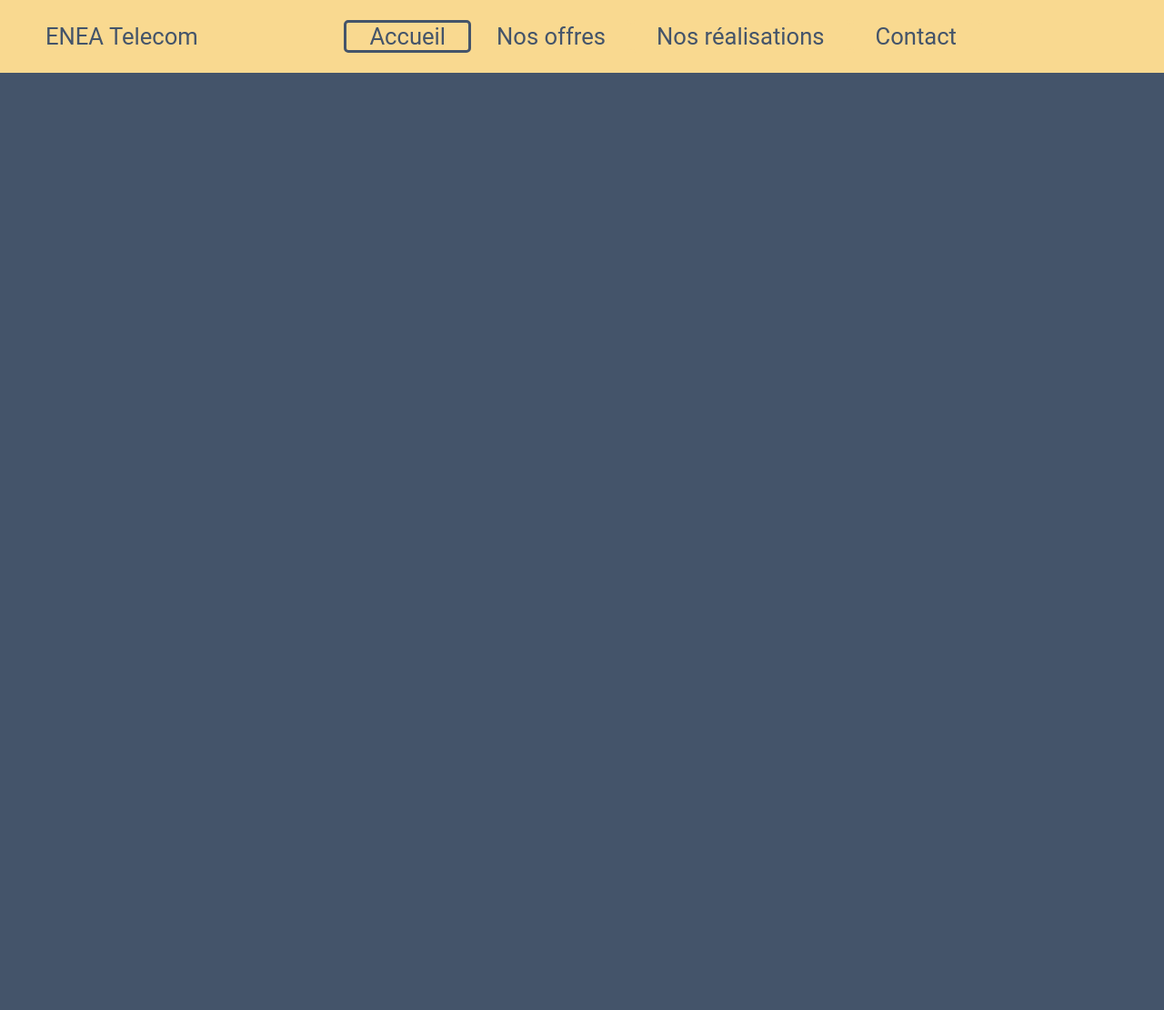
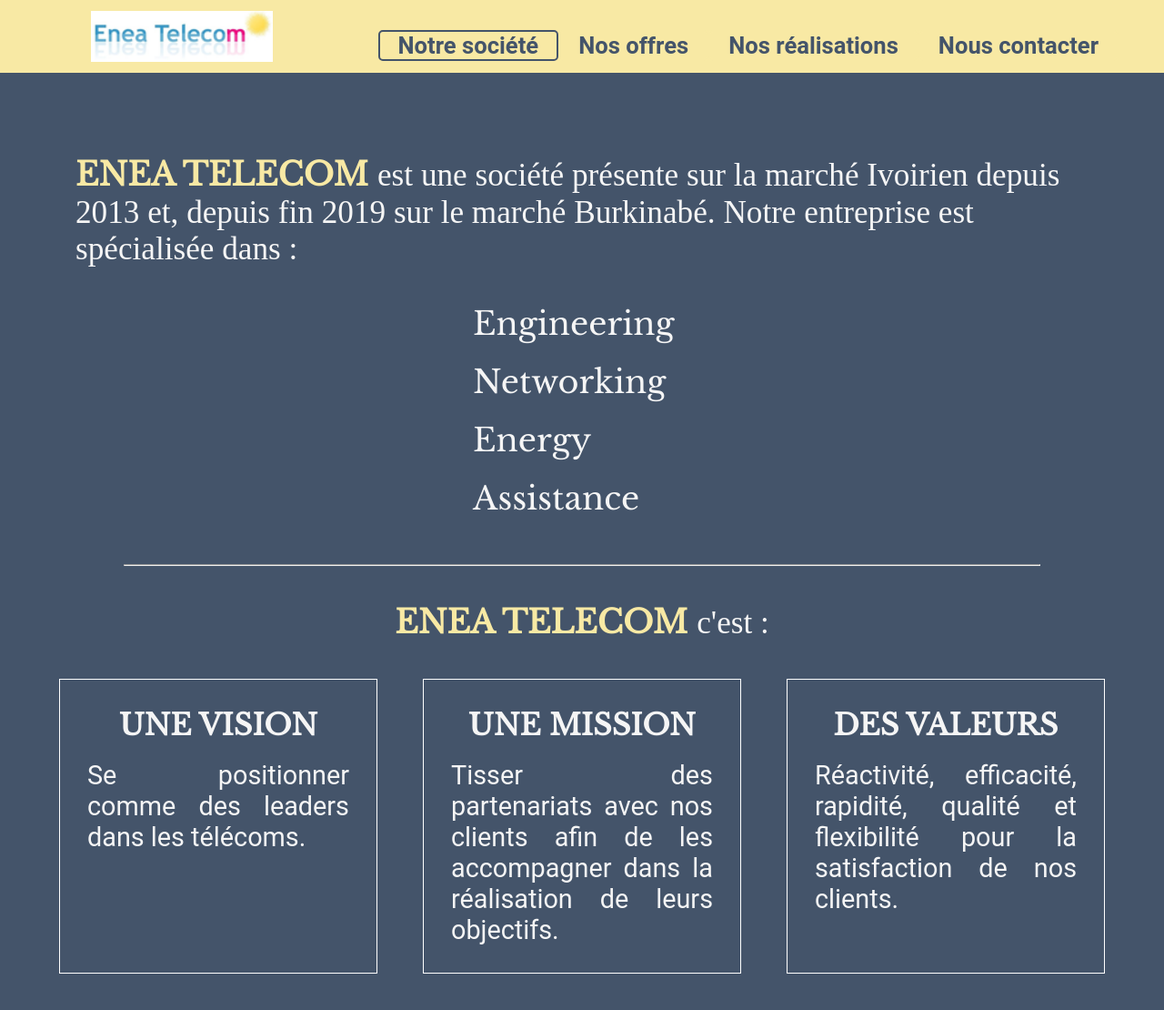
Before and after one commit to ElphP/EneaTelecom, a PHP site: page / in a window 1280 px wide. Shown: the whole page at 91% size. Before the commit the page ends 80 px from the top, so only its background shows below. Run offline with PHP 8.4, Linux system fonts and the light colour scheme.

Commit message:
présentation

```diff
--- a/Enea.css
+++ b/Enea.css
@@ -3,86 +3,317 @@
     padding: 0px;
     box-sizing: border-box;
 }
-body{
-    background-color: #44546A;
+body {
+    background-color: #44546a;
 }
-nav{
-    background-color: #F9D990;
+nav {
+    background-color: #f8e9a4;
     font-family: "Roboto";
     font-size: 1.6rem;
-    height:80px;
+    height: 80px;
     width: 100vw;
     display: flex;
     justify-content: space-between;
     position: sticky;
     align-items: center;
     padding-right: 200px;
-    padding-left: 50px;
-    color: #44546A;
+    padding-left: 100px;
+    color: #44546a;
+}
+
+.logo {
+    width: 200px;
 }
 
 .onglets {
-    display:flex;
-flex-direction: row;
+    display: flex;
+    flex-direction: row;
+    padding-top: 20px;
 }
-section  {
+
+section {
     width: auto;
     position: relative;
 }
 
-
-
-ul{
+.ssmenu {
     display: flex;
     list-style: none;
     flex-direction: column;
     position: absolute;
     width: 100%;
-    padding: 10px 0px 10px 0px, ;
-    margin:10px 0px 0px 0px;
-   visibility: hidden;
+    margin-top: 2px;
+    opacity: 0;
+    transition: all 2s;
+    font-size: 1.3rem;
 }
 
 section:hover:nth-child(3) ul {
-    visibility: visible;
+    opacity: 1;
+    transition: all 1s;
 }
 
+section:hover:nth-child(1) ul {
+    opacity: 1;
+    transition: all 1s;
+}
 
 a {
     text-decoration: none;
-    color: #44546A;
-     padding: 10px 20px;
-     margin: 5px;
+    color: #44546a;
+    padding: 10px 15px;
+    margin: 5px;
+    font-weight: bolder;
+    /* text-shadow: 2px 2px 6px  rgb(197, 220, 231); */
 }
 
-li{
-    padding: 5px 5px;
-    background-color: #F9D990;
+li {
+    padding: 10px 5px;
+    background-color: white;
     text-align: center;
-    border: 1px solid white;
+    border: 2px solid #f8e9a4;
 }
 
-li:last-child  {
+li:last-child {
     border-top: none;
 }
 
 li:hover {
-    background-color: #fffd6d;
+    background-color: rgb(197, 220, 231);
 }
 
 .o1 {
-    border: 3px solid #44546A ;
+    border: 2px solid #44546a;
     border-radius: 5px;
 }
 .o2 {
-    border: 3px solid  #F9D990 ;
+    border: 2px solid #f8e9a4;
     border-radius: 5px;
 }
 
+.burger {
+    display: none;
+}
 
+.navbar_lien {
+    display: none;
+}
 
 section:hover {
-  background-color: #fffd6d;
-  border-radius: 5px;
-  cursor: pointer;
+    background-color: rgb(197, 220, 231);
+    border-radius: 5px;
+    cursor: pointer;
 }
+.presentation {
+    padding: 80px 10px 0px 10px;
+}
+
+.presaccueil {
+    margin: auto;
+    padding: 10px;
+    font-size: 2.2rem;
+    color: whitesmoke;
+    width: 90%;
+}
+
+.nom {
+    color: #f8e9a4;
+    font-family: "Libre Baskerville";
+    font-weight: bold;
+}
+
+.animation {
+    padding: 20px;
+    display: flex;
+    flex-direction: column;
+    font-size: 2.2rem;
+    color: whitesmoke;
+    font-family: "Libre Baskerville";
+    justify-content: center;
+    width: 300px;
+    align-content: center;
+    margin: auto;
+    transform: scale(0.75);
+    animation: scale 6s forwards cubic-bezier(0.5, 1, 0.89, 1);
+}
+@keyframes scale {
+    100% {
+        transform: scale(1);
+    }
+}
+.anim {
+    padding: 10px;
+    opacity: 0;
+    filter: blur(4px);
+}
+
+.anim:nth-child(1) {
+    animation: fade-in 0.8s 0.1s forwards cubic-bezier(0.11, 0, 0.5, 0);
+}
+
+.anim:nth-child(2) {
+    animation: fade-in 0.8s 0.3s forwards cubic-bezier(0.11, 0, 0.5, 0);
+}
+
+.anim:nth-child(3) {
+    animation: fade-in 0.8s 0.5s forwards cubic-bezier(0.11, 0, 0.5, 0);
+}
+
+.anim:nth-child(4) {
+    animation: fade-in 0.8s 0.7s forwards cubic-bezier(0.11, 0, 0.5, 0);
+    padding-bottom: 30px;
+}
+
+.presaccueil2  {
+     margin: auto;
+    padding-top: 40px;
+    font-size: 2.2rem;
+    color: whitesmoke;
+    width: 90%;
+    text-align: center;
+}
+
+hr {
+    width: 80%;
+    margin: auto;
+}
+
+.trypt  {
+    display: flex;
+    justify-content: space-around;
+    margin: 30px;
+}
+
+.encadr  {
+    border: 1px solid white;
+    width:350px;
+    padding: 30px;
+    color: whitesmoke;
+    margin: 10px;
+}
+
+h2 {
+    font-family: "Libre Baskerville";
+    font-size: 2rem;
+    text-align: center;
+}
+
+.text  {
+    font-family: "Roboto";
+    font-size: 1.8rem;
+    text-align: justify;
+}
+
+@keyframes fade-in {
+    100% {
+        opacity: 1;
+        filter: blur(0);
+    }
+}
+
+@media screen and (max-width: 1500px) and (min-width: 1200px) {
+    nav {
+        padding-right: 50px;
+    }
+}
+
+@media screen and (max-width: 1200px) {
+    section {
+        display: none;
+    }
+
+    nav {
+        padding-left: 15%;
+    }
+
+    .burger {
+        display: block;
+        position: relative;
+        margin-left: 70%;
+        width: 45px;
+        height: 35px;
+        border: none;
+        cursor: pointer;
+        background-color: transparent;
+        align-content: center;
+    }
+
+    .bar {
+        display: block;
+        width: 28px;
+        height: 4px;
+        left: 0px;
+        background-color: black;
+        border-radius: 3px;
+        transition: background-color 0.5s ease-in-out;
+    }
+    .appnav .bar {
+        width: 0;
+        background: transparent;
+    }
+
+    .bar::before,
+    .bar::after {
+        content: "";
+        width: 28px;
+        height: 4px;
+        left: 0px;
+        align-content: center;
+        background-color: black;
+        border-radius: 3px;
+        position: absolute;
+        transition: transform 0.5s ease-in-out;
+    }
+    .bar::before {
+        transform: translateY(-8px);
+    }
+    .bar::after {
+        transform: translateY(8px);
+    }
+
+    .appnav .bar::before {
+        transform: rotate(-45deg);
+    }
+
+    .appnav .bar::after {
+        transform: rotate(45deg);
+    }
+    /* onglets de navigation */
+    .navbar_lien {
+        display: none;
+        opacity: 0;
+        transition: all 2s;
+    }
+
+    .navbar_lien.appnav2 {
+        display: block;
+        opacity: 1;
+        position: relative;
+        width: 100%;
+        transition: all 2s;
+    }
+
+    .navbar_lien.appnav2 a {
+        text-decoration: none;
+    }
+
+    .navlien {
+        text-align: left;
+        padding-left: 15%;
+        font-family: "Roboto", Helvetica, Arial, sans-serif;
+        font-size: 1.5rem;
+        padding-top: 18px;
+        line-height: 45px;
+        padding-bottom: 18px;
+        background-color: white;
+        border: 1px solid#f8e9a4;
+    }
+
+    .trypt {
+        flex-direction: column;
+    }
+
+    .encadr  {
+        width: auto;
+    }
+}
--- /dev/null
+++ b/enea.js
@@ -0,0 +1,12 @@
+function ToggleMenu() {
+    const burger = document.querySelector(".burger");
+    const navbar_lien = document.querySelector(".navbar_lien");
+    const navlien = document.querySelector(".navlien");
+    burger.addEventListener("click", () => {
+        burger.classList.toggle("appnav");
+    });
+    burger.addEventListener("click", () => {
+        navbar_lien.classList.toggle("appnav2");
+    });
+}
+ToggleMenu();
--- a/index.html
+++ b/index.html
@@ -9,33 +9,74 @@
 
         <link
             href="https://fonts.googleapis.com/css2?family=Libre+Baskerville&display=swap"
-            rel="stylesheet" type='text/css'
+            rel="stylesheet"
+            type="text/css"
         />
         <link
             href="https://fonts.googleapis.com/css2?family=Libre+Baskerville&family=Roboto+Slab&display=swap"
-            rel="stylesheet" type='text/css'
+            rel="stylesheet"
+            type="text/css"
         />
         <meta name="viewport" content="width=device-width, initial-scale=1.0" />
     </head>
     <body>
-
         <nav>
-            <label for="">ENEA Telecom</label>
+            <img class="logo" src="enea.png" alt="logo_enea" />
+            <button class="burger">
+                <span class="bar"></span>
+            </button>
             <div class="onglets">
-
-                <section class="o1"><a href="index.html">Accueil</a></section>
-                <section class="o2"><a href="offres.html">Nos offres</a></section>
-                <section class="o2"><a href="realis.html">Nos réalisations</a>
-                    <ul>
-                        <li> <a href="realis.html">Cote d'Ivoire</a></li>
-                        <li> <a href="realis.html">Burkina Faso</a></li>
+                <section class="o1">
+                    <a href="index.html">Notre société</a>
+                    <ul class="ssmenu">
+                        <li><a href="index.html">Présentation</a></li>
+                        <li><a href="index.html">Notre équipe</a></li>
                     </ul>
-                  </section>
-                <section class="o2"><a href="contact.html">Contact</a></section>
-
+                </section>
+                <section class="o2">
+                    <a href="offres.html">Nos offres</a>
+                </section>
+                <section class="o2">
+                    <a href="realis.html">Nos réalisations</a>
+                    <ul class="ssmenu">
+                        <li><a href="realis.html">Cote d'Ivoire</a></li>
+                        <li><a href="realis.html">Burkina Faso</a></li>
+                    </ul>
+                </section>
+                <section class="o2">
+                    <a href="contact.html">Nous contacter</a>
+                </section>
+            </div>
+        </nav>
+        <ul class="navbar_lien">
+            <li class="navlien"><a href="index.html">Notre société</a></li>
+            <li class="navlien"><a href="offres.html">Nos offres</a></li>
+            <li class="navlien"><a href="realis.html">Nos réalisations</a></li>
+            <li class="navlien"><a href="contact.html">Nous contacter</a></li>
+        </ul>
+        <div class="presentation">
+            <p class="presaccueil">
+                <label class="nom"> ENEA TELECOM </label>est une société
+                présente sur la marché Ivoirien depuis 2013 et, depuis fin 2019
+                sur le marché Burkinabé. Notre entreprise est spécialisée dans :
+            </p>
+            <div class="animation">
+                <span class="anim">Engineering</span>
+                <span class="anim">Networking</span>
+                <span class="anim">Energy</span>
+                <span class="anim">Assistance</span>
+            </div>
+            <hr />
+            <p class="presaccueil2">
+                <label class="nom"> ENEA TELECOM </label>c'est :
+            </p>
+            <div class="trypt">
+                <div class="encadr"><h2>UNE VISION</h2> <br><p class="text">Se positionner comme des leaders dans les télécoms.</p>
                 </div>
-
-        </nav>
-
+                <div class="encadr"><h2>UNE MISSION</h2><br><p class="text">Tisser des partenariats avec nos clients afin de les accompagner dans la réalisation de leurs objectifs.</p></div>
+                <div class="encadr"><h2>DES VALEURS</h2><br><p class="text">Réactivité, efficacité, rapidité, qualité et flexibilité pour la satisfaction de nos clients.</p></div>
+            </div>
+        </div>
+        <script src="enea.js"></script>
     </body>
 </html>
```
Also changed, not shown: contact.html (+36 -18 lines), offres.html (+36 -18 lines), realis.html (+35 -17 lines), enea.png (added).
